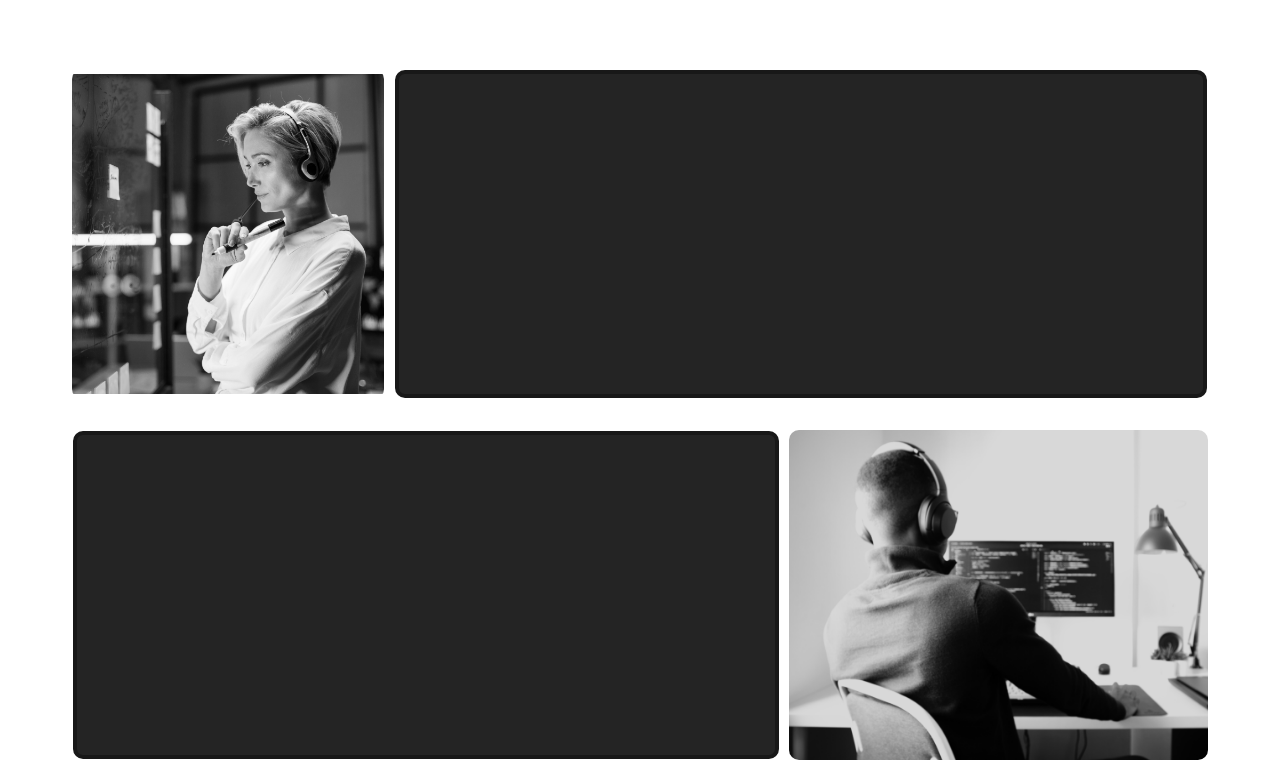
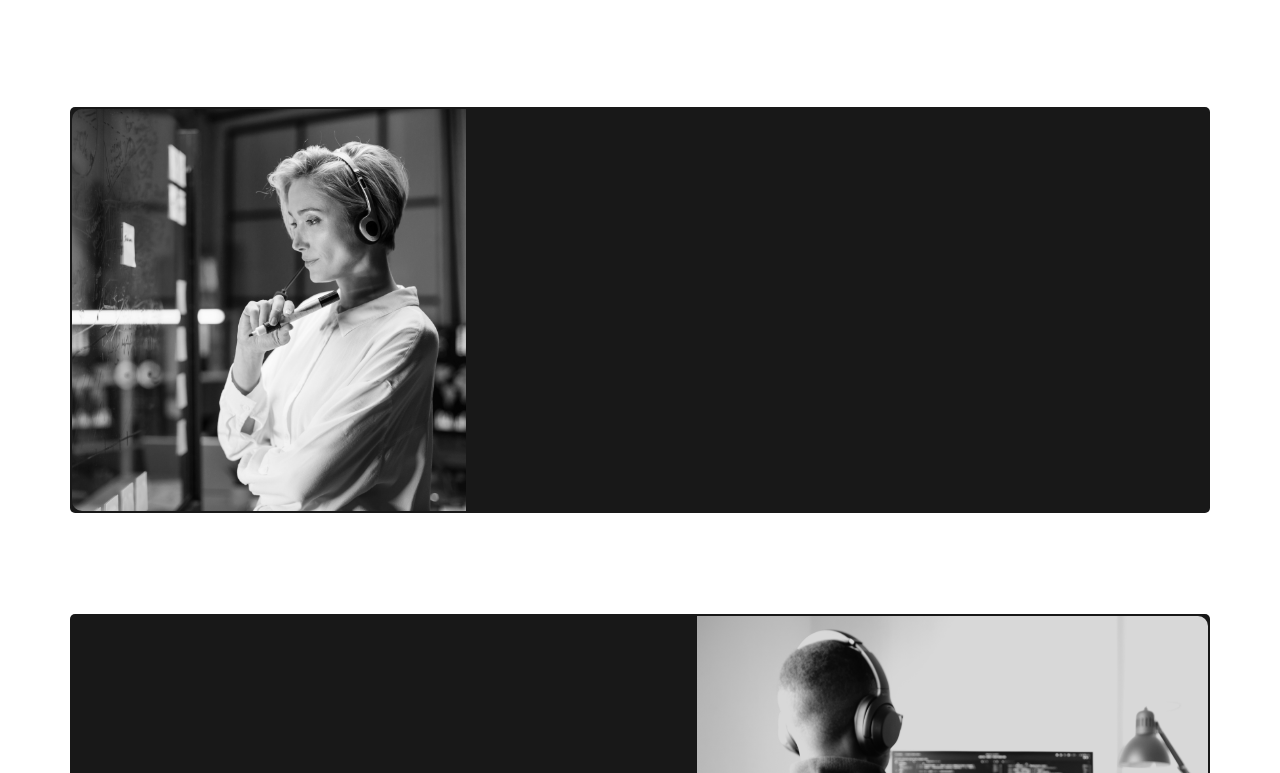
Before and after one commit to AmineNahali/Front-React, a React (Vite) app: page / in a window 1280 px wide. Shown: the part 467-1240 px from the top of the page. Built offline with nearby package versions, Linux system fonts and the light colour scheme.

Commit message:
31-07-2023 - fixed some css in homepage

```diff
--- a/src/components/Homepage/Homepage.css
+++ b/src/components/Homepage/Homepage.css
@@ -83,7 +83,8 @@ h3 {
 .screen2,
 .screen3 {
     padding: 0;
-    height: 340px;
+    margin-top: 40px;
+    margin-bottom: 40px;
     margin-left: auto;
     margin-right: auto;
 }
@@ -91,51 +92,50 @@ h3 {
 .t2,
 .t3 {
     border-radius: 5px;
-
-    height: 320px;
+    height: 400px;
     width: 1140px;
+    background-color: #181818;
 }
 
 .t2L {
-    border-radius: 10px;
-    width: 320px;
+    border-top-left-radius: 10px;
+    border-bottom-left-radius: 10px;
     background: url("../../assets/pic1.png");
     background-repeat: no-repeat;
-    background-size: 320px 320px;
+    background-size: 100% 100%;
     background-position: center;
-    height: 320px;
+    height: 400px;
+    width:  400px;
 }
 
 .t2R {
-    width: 820px;
-    min-width: 820px;
-    height: 320px;
+    width: 740px;
+    min-width: 640px;
+    height: 400px;
 }
 
 
 .t3L {
     height: 320px;
-    width: 700px;
-    min-width: 700px;
+    width:     610px;
+    min-width: 610px;
 }
 
 .t3R {
-    border-radius: 10px;
-    width: 410px;
-    min-width: 410px;
+    border-top-right-radius: 10px;
+    border-bottom-right-radius: 10px;
+    width: 500px;
+    min-width: 500px;
     background: url("../../assets/dev.png");
     background-size: 100% 100%;
     background-position: center;
-    height: 320px;
+    height: 400px;
 }
 
 
 .TextContainer {
-    background-color: #242424;
-    border-radius: 10px;
-    width: 98%;
-    height: 320px;
-    border: solid 4px #181818;
+    width: 100%;
+    height: 100%;
 }
 
 .screen1 {
```
